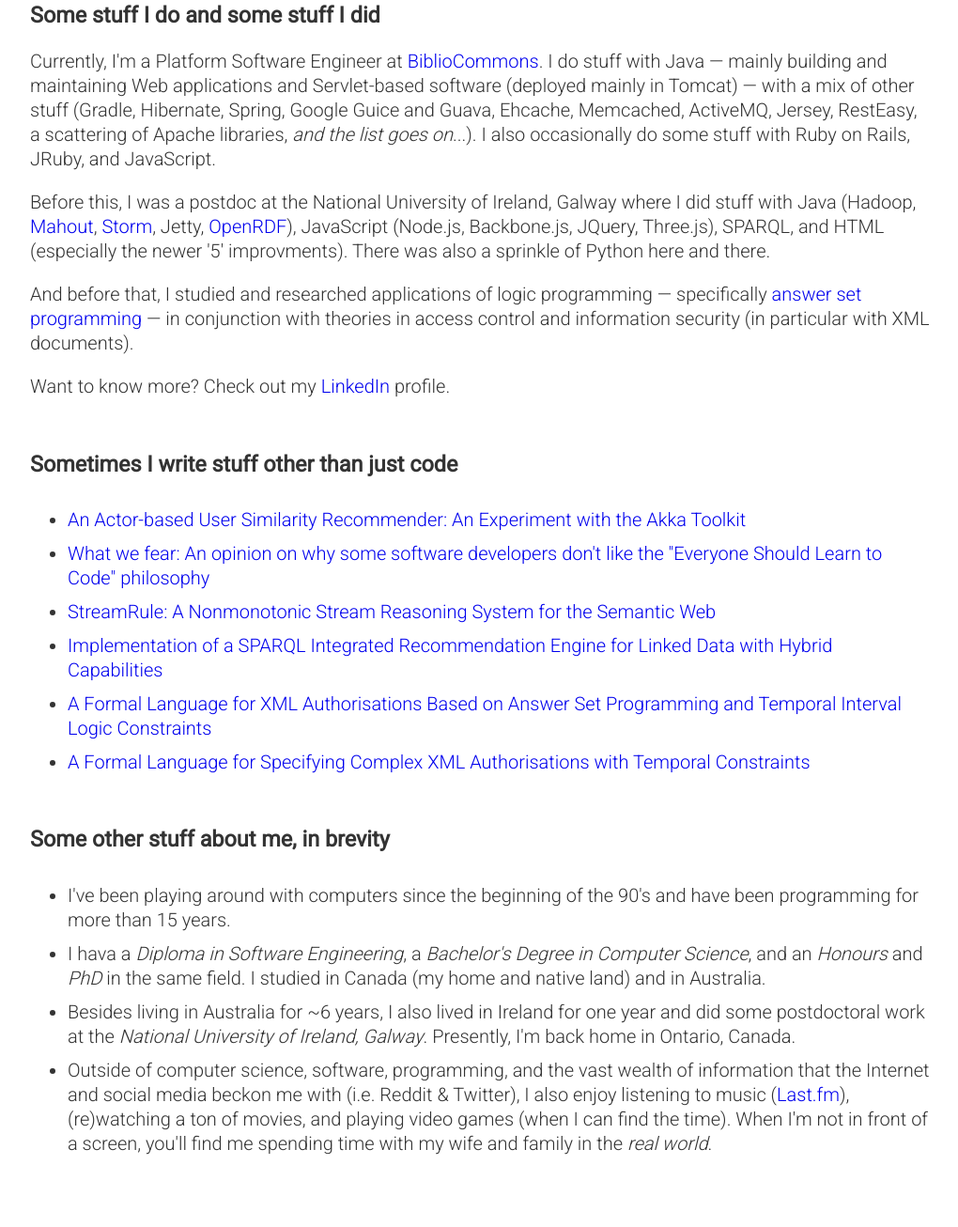
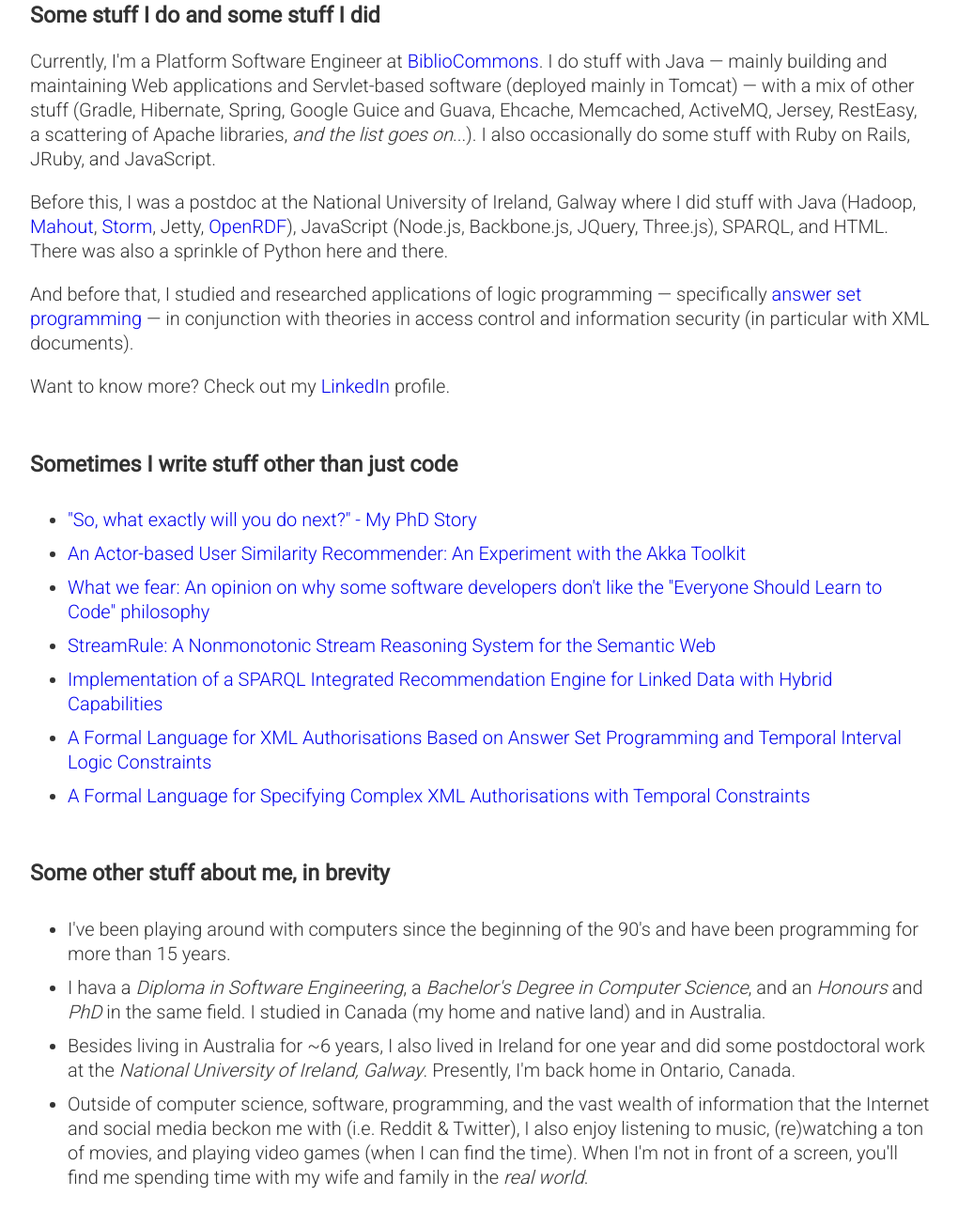
Before and after one commit to kdrakon/kdrakon.github.io, a plain HTML site: page index.html in a window 1280 px wide. Shown: the part 726-2032 px from the top of the page at 94% size, without its empty margins (128-1148 px from the left). Before the commit the page ends 1996 px from the top, so only its background shows below. Drawn offline with Linux system fonts and the light colour scheme.

Commit message:
some small updates

```diff
--- a/index.html
+++ b/index.html
@@ -61,7 +61,7 @@
                     <h3>Some stuff I do and some stuff I did</h3>
                     Currently, I'm a Platform Software Engineer at <a href="http://bibliocommons.com">BiblioCommons</a>. I do stuff with Java &mdash; mainly building and maintaining Web applications and Servlet-based software (deployed mainly in Tomcat) &mdash; with a mix of other stuff (Gradle, Hibernate, Spring, Google Guice and Guava, Ehcache, Memcached, ActiveMQ, Jersey, RestEasy, a scattering of Apache libraries, <i>and the list goes on</i>...). I also occasionally do some stuff with Ruby on Rails, JRuby, and JavaScript.<p>
 
-                    Before this, I was a postdoc at the National University of Ireland, Galway where I did stuff with Java (Hadoop, <a href="https://mahout.apache.org/">Mahout</a>, <a href="https://storm.incubator.apache.org/">Storm</a>, Jetty, <a href="http://www.openrdf.org/">OpenRDF</a>), JavaScript (Node.js, Backbone.js, JQuery, Three.js), SPARQL, and HTML (especially the newer '5' improvments). There was also a sprinkle of Python here and there.<p>
+                    Before this, I was a postdoc at the National University of Ireland, Galway where I did stuff with Java (Hadoop, <a href="https://mahout.apache.org/">Mahout</a>, <a href="https://storm.incubator.apache.org/">Storm</a>, Jetty, <a href="http://www.openrdf.org/">OpenRDF</a>), JavaScript (Node.js, Backbone.js, JQuery, Three.js), SPARQL, and HTML. There was also a sprinkle of Python here and there.<p>
 
                     And before that, I studied and researched applications of logic programming &mdash; specifically <a href="http://en.wikipedia.org/wiki/Answer_set_programming">answer set programming</a> &mdash; in conjunction with theories in access control and information security (in particular with XML documents).<p>
 
@@ -71,6 +71,7 @@
                 <section>
                     <h3>Sometimes I write stuff other than just code</h3>
                     <ul>
+                        <li><a href="https://medium.com/@nothergeek/so-what-exactly-will-you-do-next-f8b392e3d3bf">"So, what exactly will you do next?" - My PhD Story</a>
                         <li><a href="https://medium.com/@nothergeek/an-actor-based-user-similarity-recommender-905a920198ef">An Actor-based User Similarity Recommender: An Experiment with the Akka Toolkit</a>
                         <li><a href="https://medium.com/@nothergeek/what-we-fear-43dec414084c">What we fear: An opinion on why some software developers don't like the "Everyone Should Learn to Code" philosophy</a>
                         <li><a href="http://link.springer.com/chapter/10.1007%2F978-3-642-39666-3_23">StreamRule: A Nonmonotonic Stream Reasoning System for the Semantic Web</a>
@@ -86,7 +87,7 @@
                         <li>I've been playing around with computers since the beginning of the 90's and have been programming for more than 15 years.
                         <li>I hava a <i>Diploma in Software Engineering</i>, a <i>Bachelor's Degree in Computer Science</i>, and an <i>Honours</i> and <i>PhD</i> in the same field. I studied in Canada (my home and native land) and in Australia.
                         <li>Besides living in Australia for ~6 years, I also lived in Ireland for one year and did some postdoctoral work at the <i>National University of Ireland, Galway</i>. Presently, I'm back home in Ontario, Canada.
-                        <li>Outside of computer science, software, programming, and the vast wealth of information that the Internet and social media beckon me with (i.e. Reddit &amp; Twitter), I also enjoy listening to music (<a href="http://www.last.fm/user/kdrakon">Last.fm</a>), (re)watching a ton of movies, and playing video games (when I can find the time). When I'm not in front of a screen, you'll find me spending time with my wife and family in the <i>real world</i>.
+                        <li>Outside of computer science, software, programming, and the vast wealth of information that the Internet and social media beckon me with (i.e. Reddit &amp; Twitter), I also enjoy listening to music, (re)watching a ton of movies, and playing video games (when I can find the time). When I'm not in front of a screen, you'll find me spending time with my wife and family in the <i>real world</i>.
                     </ul>
                 </section>
 
```
